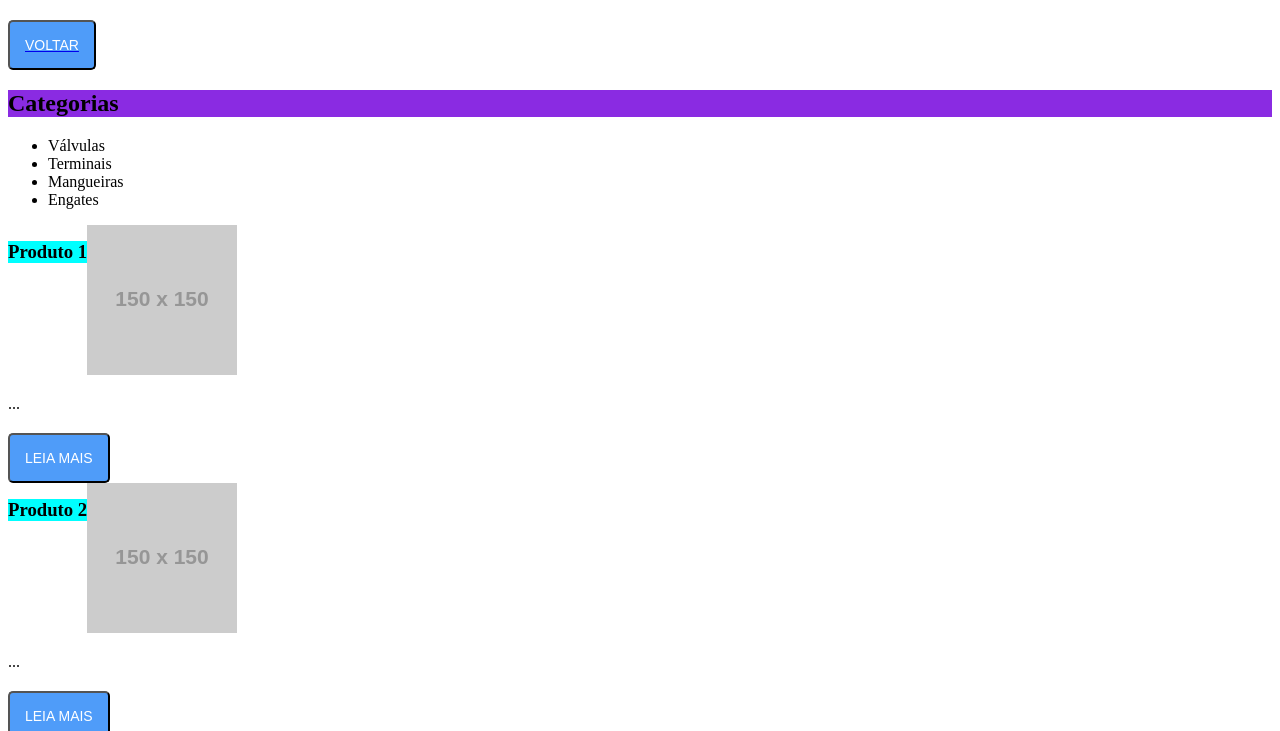
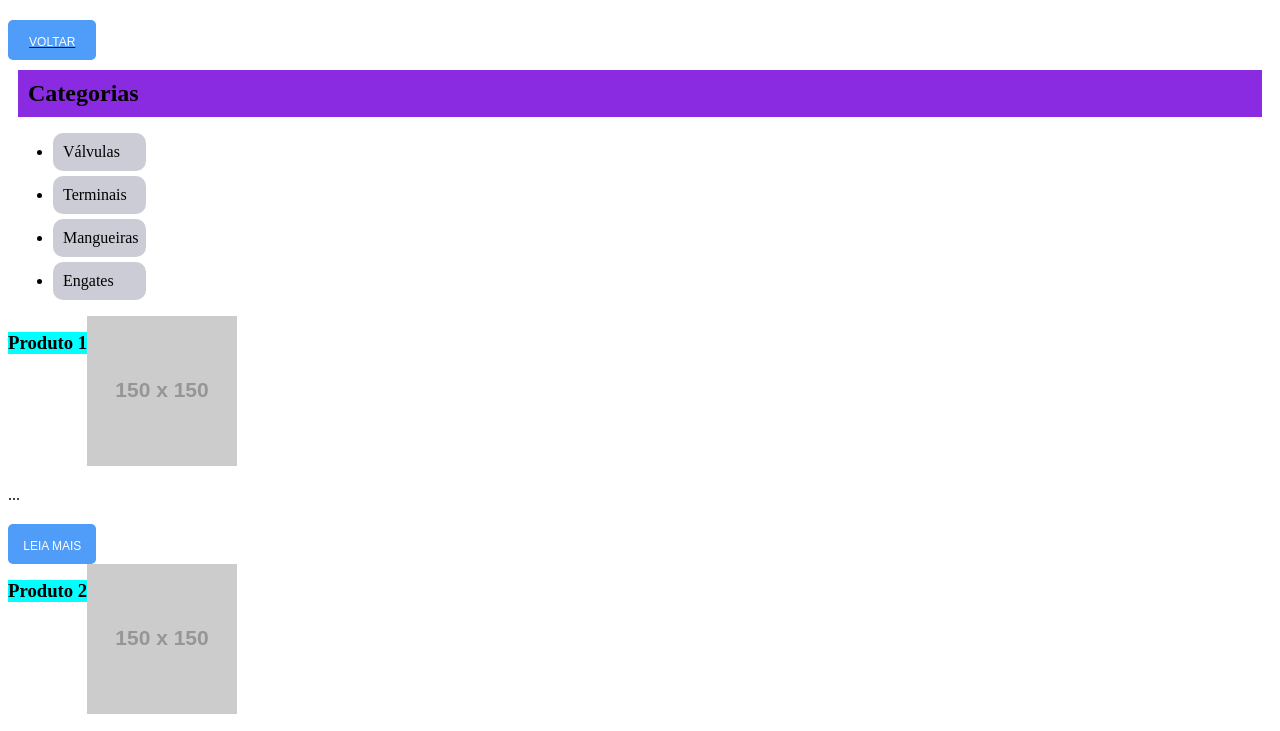
Before and after one commit to 38041/TCC1, a plain HTML site: page serviços.html in a window 1280 px wide. Shown: the top 731 px of the page. Drawn offline with Linux system fonts and the light colour scheme; placeholder pictures from the web are drawn by us.

Commit message:
Add files via upload

```diff
--- a/contato.css
+++ b/contato.css
@@ -32,4 +32,75 @@ button{
     text-transform: uppercase;
     font-size: 14px;
     display: block;
+    border: none;
+     text-decoration:none;
 }
+
+.container {
+    max-width: 1000px;
+    margin: 40px auto;
+    padding: 20px;
+    background-color: #fff;
+    border-radius: 8px;
+    box-shadow: 0 0 10px rgba(0,0,0,0.1);
+}
+
+body {
+    font-family: Arial,sans-serif;
+    background:#f5f5f5;
+    margin:0;
+    padding:20px;
+}
+.container {
+    max-width:900px;
+    margin:auto;
+    background:#fff;
+    padding:20px;
+}
+
+.contact-wrapper {
+    display:flex;
+    flex-wrap:wrap;
+     gap:20px;
+}
+
+.contact-info, .contact-form {
+    flex:1;
+     min-width:280px;
+
+ }
+
+ input {
+    width: 100%;
+    margin: 5px 0;
+    padding: 8px;
+}
+
+select {
+    width: 100%;
+    margin: 5px 0;
+    padding: 8px;
+}
+
+textarea {
+    width: 100%;
+    margin: 5px 0;
+    padding: 8px;
+}
+
+button {
+    width: 100%;
+    margin: 5px 0;
+    padding: 8px;
+    background: #3f51b5;
+    color: #fff;
+    border: none;
+    cursor: pointer;
+}
+
+button {
+    background:#3f51b5;
+     color:#fff;
+     border:none;
+     cursor:pointer;
+    }
--- a/serviço.css
+++ b/serviço.css
@@ -6,17 +6,32 @@ button{
     border-radius: 5px;
     margin-top: 20px;
     text-transform: uppercase;
-    font-size: 14px;
+    font-size: 12px;
     display: block;
+    width: 7%;
+    height: 5vh;
+    text-align: center;
+    border: none;
+
 }
 h2{
    background-color: blueviolet;
+   margin-top: auto;
+   padding: 10px;
+   margin: 10px;
 }
-
+li{
+    background-color: rgb(204, 204, 214);
+    padding: 10px;
+    border-radius: 10px;
+    margin: 5px;
+   width: 6%;
+}
 h3{
     background-color: aqua;
     float: left;
     margin-top: 2vh;
+    text-align: center;
 
 
 }
```
Also changed, not shown: contato.html (+31 -6 lines), index.html (+2 -2 lines).
